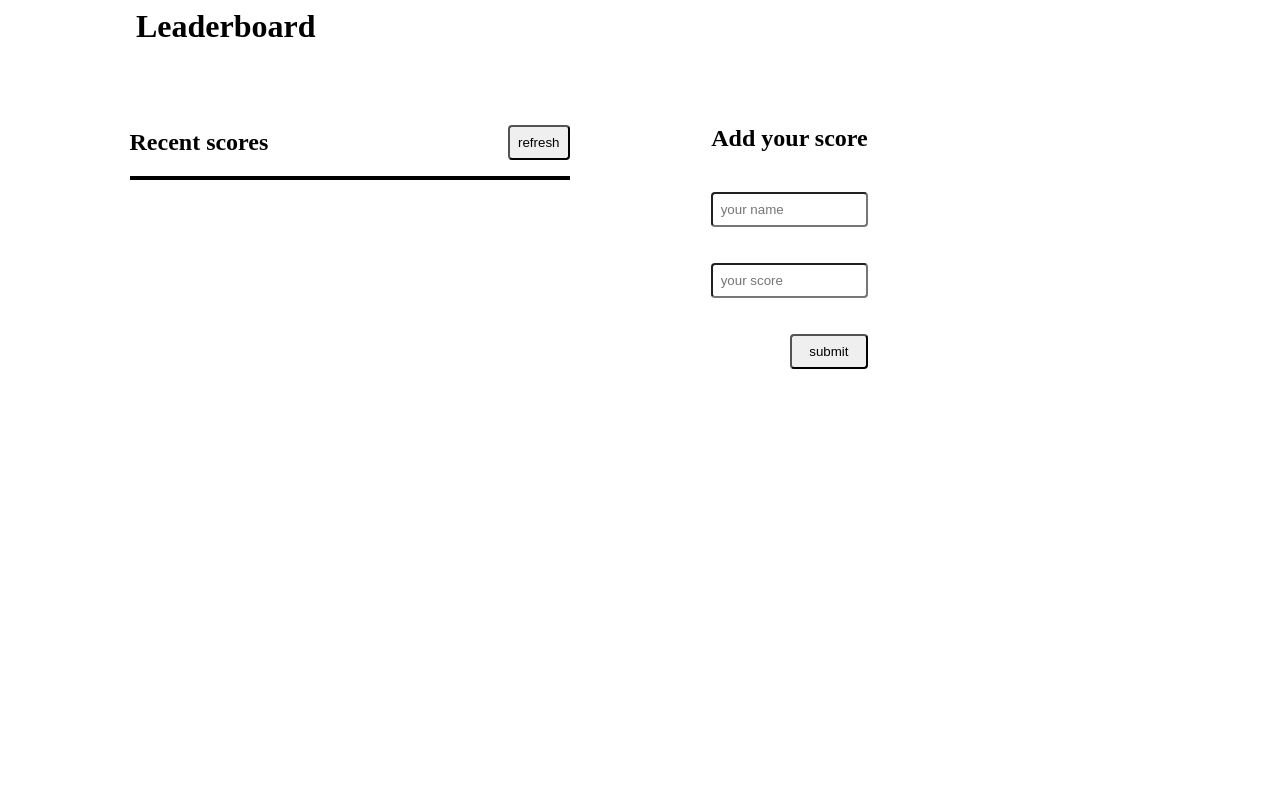
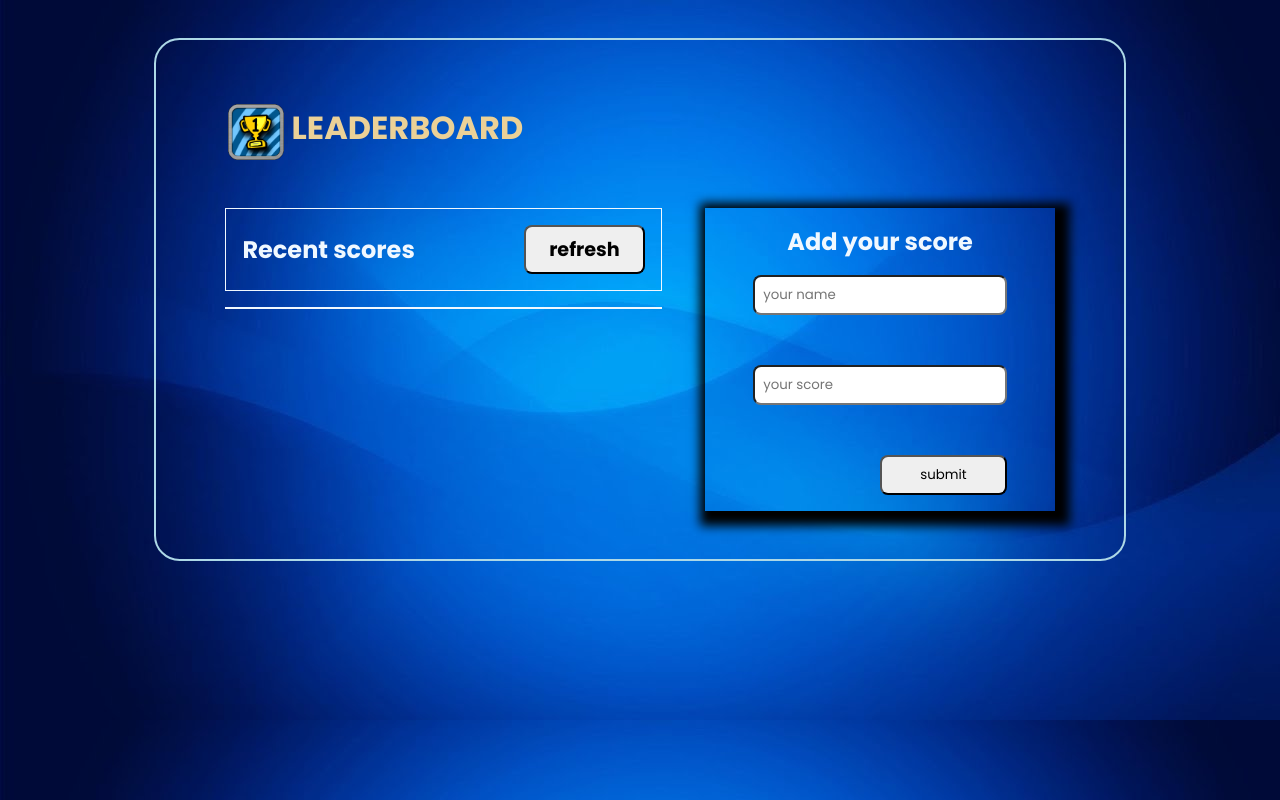
Before and after one commit to Bellagirl-maker/Leaderboard, a website built with webpack: page src/index.html in a window 1280 px wide. Built offline with nearby package versions, Linux system fonts and the light colour scheme; no server answers.

Commit message:
Create final touches

```diff
--- a/src/index.css
+++ b/src/index.css
@@ -1,17 +1,40 @@
+
+@import url('https://fonts.googleapis.com/css2?family=Poppins:ital,wght@0,400;0,500;0,600;0,700;0,800;1,500;1,600&display=swap');
+
 * {
   box-sizing: border-box;
   margin: 0;
   padding: 0;
+  font-family: 'Poppins', sans-serif;
+}
+
+body {
+  background: url(./images/leaderboardbg.jpg);
 }
 
 .container {
-  padding: 0.5rem;
-  width: 70%;
+  display: flex;
+  flex-direction: column;
+  justify-content: flex-start;
+  padding: 3rem;
+  margin: 3vw 12vw 3vw 12vw;
+  border: 2px solid lightblue;
+  border-radius: 2vw;
 }
 
 .heading {
-  margin-left: 8rem;
+  margin-left: 4rem;
   margin-bottom: 2rem;
+  color: #ebd197;
+}
+
+.header {
+  background: url(./images/leaderboard-icon.png);
+  width: 3.5rem;
+  height: 3.5rem;
+  margin-top: 1rem;
+  margin-left: 1.5rem;
+  background-size: cover;
 }
 
 .scores {
@@ -32,33 +55,50 @@
   justify-content: space-between;
   align-items: center;
   gap: 1rem;
+  color: aliceblue;
+  padding: 1rem;
+  border: 1px solid aliceblue;
 }
 
 .refresh-btn {
   padding: 0.5rem;
-  border-radius: 4px;
+  border-radius: 8px;
+  width: 30%;
+  font-weight: bold;
+  font-size: 1.2rem;
 }
 
 .recent-score-list {
-  border: solid 2px black;
   list-style: none;
+  border: 1px solid aliceblue;
 }
 
-.li_score {
+.score-li {
   padding: 0.3rem;
   display: flex;
   justify-content: space-between;
+  color: aliceblue;
+}
+
+.score-li:nth-of-type(odd) {
+  background-color: #1a84b8;
+}
+
+.score-li:nth-of-type(even) {
+  background-color: #00008b;
 }
 
 .add-score {
-  display: flex;
-  flex-direction: column;
-  padding-top: 3rem;
+  padding: 1rem;
+  width: 40%;
+  box-shadow: 5px 5px 10px 10px;
+  margin: 3rem auto 0;
 }
 
 .add-score-h2 {
   text-align: center;
-  margin-bottom: 2.5rem;
+  color: aliceblue;
+  margin-bottom: 1rem;
 }
 
 .form {
@@ -70,7 +110,7 @@
 
 .form > * {
   padding: 0.5rem;
-  border-radius: 4px;
+  border-radius: 8px;
 }
 
 .submit {
--- a/src/index.html
+++ b/src/index.html
@@ -8,7 +8,8 @@
 </head>
 <body>
     <div class="container">
-    <h1 class="heading">Leaderboard</h1>
+    <div class="header"><h1 class="heading">LEADERBOARD</h1>
+    </div>
     <div class="scores">
         <div class="recent-box">
             <div class="recent-scores">
```
Also changed, not shown: src/images/leaderboard-icon.png (added), src/images/leaderboard.jpg (added), src/images/leaderboardbg.jpg (added).
